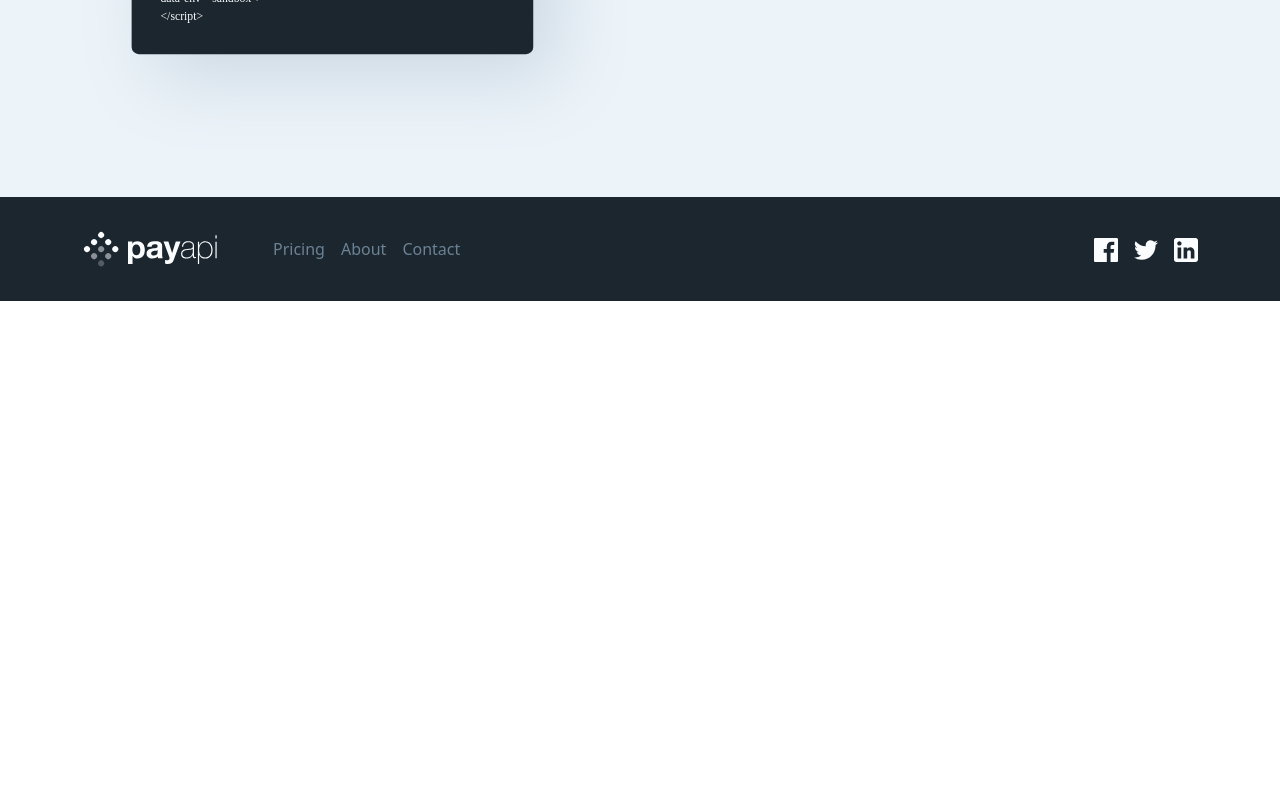
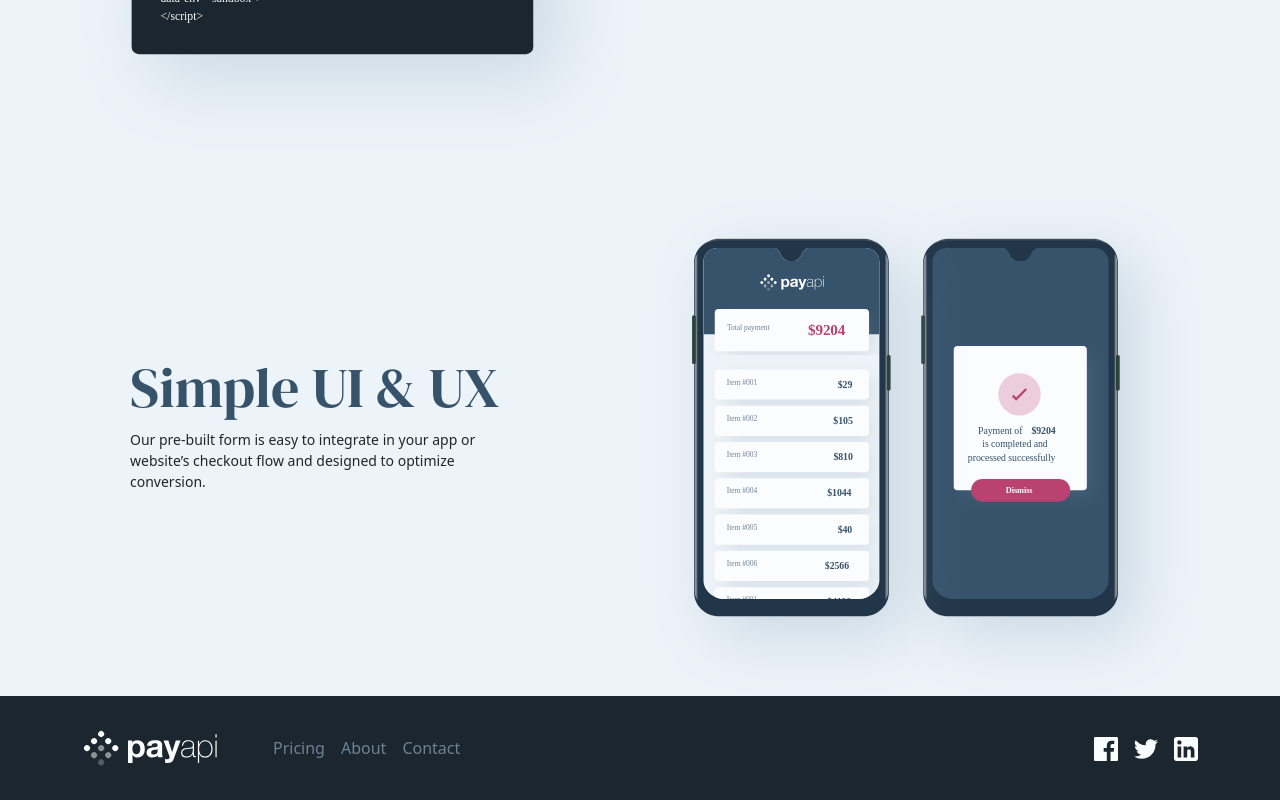
Before and after one commit to ShaimaaAKamal/payApi, a React (Create React App) app: page / in a window 1280 px wide. Shown: the part 1453-2253 px from the top of the page. Before the commit the page ends 1754 px from the top, so only its background shows below. Built offline with nearby package versions, Linux system fonts and the light colour scheme.

Commit message:
implement simple  component and add it to the home

```diff
--- a/src/Components/Home/Home.jsx
+++ b/src/Components/Home/Home.jsx
@@ -1,6 +1,7 @@
 import React from 'react';
 import EasyImplement from './EasyImplement/EasyImplement';
 import HomeHeading from './HomeHeading/HomeHeading';
+import SimpleUi from './SimpleUi/SimpleUi';
 import WhoWork from './WhoWork/WhoWork';
 
 export default function Home() {
@@ -9,6 +10,7 @@ export default function Home() {
       <HomeHeading/>
       <WhoWork/>
       <EasyImplement/>
+      <SimpleUi/>
     </>
   )
 }
--- /dev/null
+++ b/src/Components/Home/SimpleUi/SimpleUi.jsx
@@ -0,0 +1,26 @@
+import React from 'react';
+import Image from '../../../assets/home/desktop/illustration-simple-ui.svg';
+
+export default function SimpleUi() {
+  return (
+      <section className='simpleUi'>
+        <div className='container-md '>
+            <section className="row gy-0">
+                <div className="col-lg-6 workOrder">
+                    <div className='text-center ps-5 ps-lg-0'>
+                        <img src={Image} alt="simple ui images Image" className='w-100'/>
+                    </div>
+                </div>
+                <div className="col-lg-6 align-self-lg-center implementInfo ">
+                    <div className='text-center px-xl-5 text-lg-start mb-lg-5'>
+                        <h2 className='display-4 fmHeading textSanBlue'>Simple UI & UX</h2>
+                        <p className='small textDark px-5 ps-lg-0 mb-0'>
+                            Our pre-built form is easy to integrate in your app or website’s checkout flow and designed to optimize conversion.
+                        </p>
+                    </div>
+                </div>
+            </section>
+        </div>
+      </section>
+  )
+}
```
